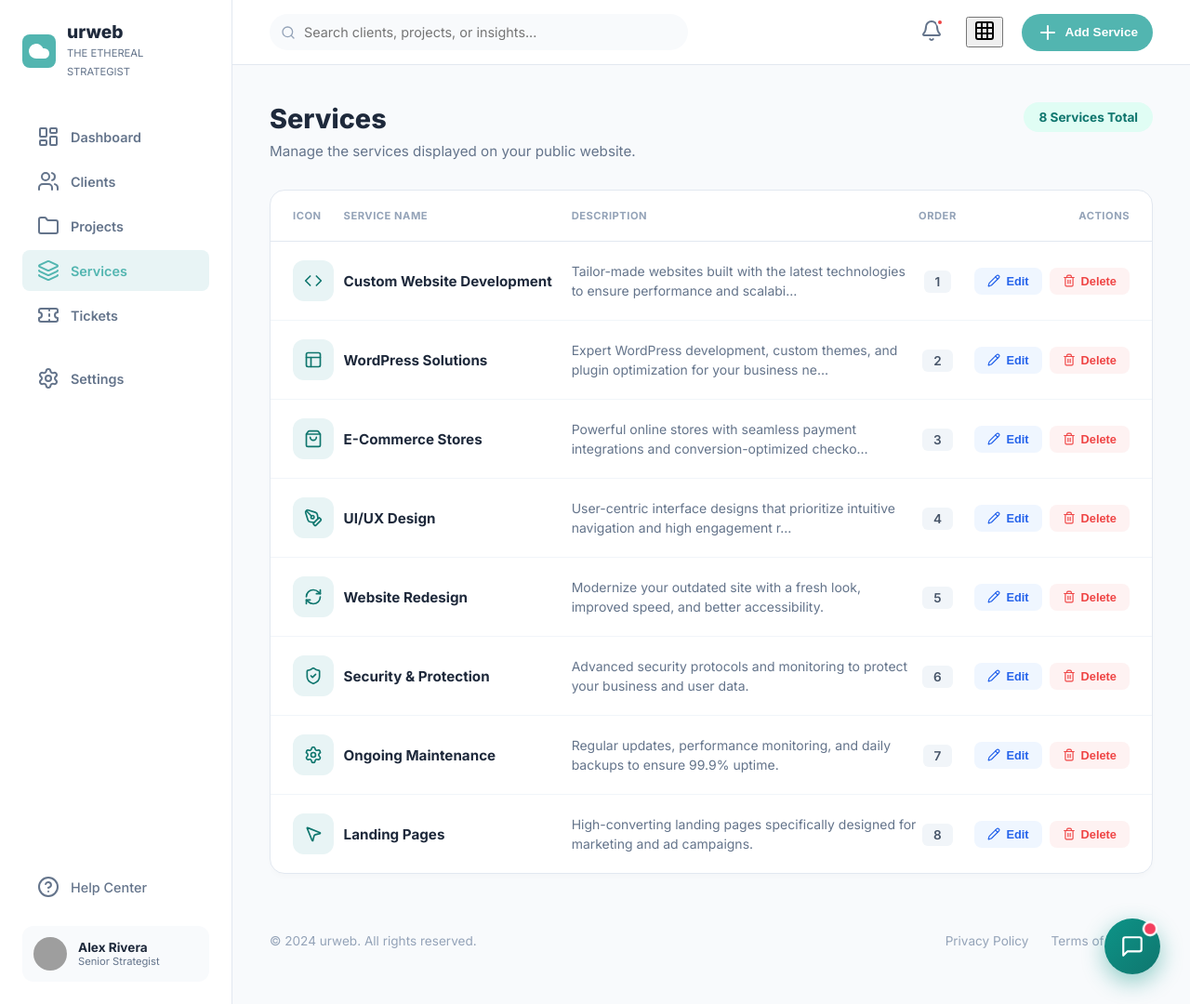
After one commit to Saiful-Haque/urweb, a Django app: page /dashboard/services/ in a window 1280 px wide. The commit adds this page. Shown: the whole page at 93% size. Run offline with Django 5.2, Linux system fonts and the light colour scheme; a user stored in the database is signed in; data comes from the database, SQL or seed files in the repository; grey boxes are pictures that could not be loaded.

Commit message:
feat: Phase 1 - Services Manager with Add/Edit/Delete CRUD UI

```diff
--- a/core/forms.py
+++ b/core/forms.py
@@ -1,5 +1,17 @@
 from django import forms
-from .models import ContactMessage, Client, Project
+from .models import ContactMessage, Client, Project, Service
+
+class ServiceForm(forms.ModelForm):
+    class Meta:
+        model = Service
+        fields = ['title', 'description', 'icon_name', 'order']
+        widgets = {
+            'title': forms.TextInput(attrs={'class': 'form-control', 'required': True, 'placeholder': 'e.g. Web Development'}),
+            'description': forms.Textarea(attrs={'class': 'form-control', 'rows': 3, 'placeholder': 'Brief description of this service...'}),
+            'icon_name': forms.TextInput(attrs={'class': 'form-control', 'placeholder': "e.g. 'code-2' (Lucide icon name)"}),
+            'order': forms.NumberInput(attrs={'class': 'form-control', 'min': 0}),
+        }
+
 
 class ContactForm(forms.ModelForm):
     class Meta:
--- a/core/templates/core/admin_base.html
+++ b/core/templates/core/admin_base.html
@@ -47,6 +47,9 @@
             </a>
             <a href="{% url 'core:projects' %}" class="nav-item {% if active_tab == 'projects' %}active{% endif %}">
                 <i data-lucide="folder"></i> Projects
+            </a>
+            <a href="{% url 'core:services_manager' %}" class="nav-item {% if active_tab == 'services' %}active{% endif %}">
+                <i data-lucide="layers"></i> Services
             </a>
             <a href="#" class="nav-item {% if active_tab == 'tickets' %}active{% endif %}">
                 <i data-lucide="ticket"></i> Tickets
--- /dev/null
+++ b/core/templates/core/services_manager.html
@@ -0,0 +1,263 @@
+{% extends "core/admin_base.html" %}
+
+{% block title %}Services Manager | urweb{% endblock %}
+
+{% block topbar_action %}
+<button class="btn btn-primary topbar-btn" onclick="openAddModal()">
+    <i data-lucide="plus"></i> Add Service
+</button>
+{% endblock %}
+
+{% block admin_content %}
+
+<!-- Toast Messages -->
+{% if messages %}
+<div id="toast-container" style="position: fixed; top: 24px; right: 32px; z-index: 10000; display: flex; flex-direction: column; gap: 10px;">
+    {% for msg in messages %}
+    <div class="toast-msg toast-{{ msg.tags }}" style="
+        background: {% if 'success' in msg.tags %}#ECFDF5; border-left: 4px solid #10B981; color: #065F46;
+        {% else %}#FEF2F2; border-left: 4px solid #EF4444; color: #991B1B;{% endif %}
+        padding: 14px 20px; border-radius: 10px; font-weight: 600; font-size: 0.9rem;
+        box-shadow: 0 4px 20px rgba(0,0,0,0.1); min-width: 280px;
+        animation: slideInRight 0.3s ease;
+    ">
+        {{ msg }}
+    </div>
+    {% endfor %}
+</div>
+<style>
+@keyframes slideInRight {
+    from { transform: translateX(40px); opacity: 0; }
+    to   { transform: translateX(0); opacity: 1; }
+}
+</style>
+<script>
+setTimeout(() => {
+    const c = document.getElementById('toast-container');
+    if (c) c.style.transition = '0.4s', c.style.opacity = '0', setTimeout(() => c.remove(), 400);
+}, 3500);
+</script>
+{% endif %}
+
+<!-- Header -->
+<div class="content-header" style="display: flex; justify-content: space-between; align-items: flex-start; margin-bottom: 32px;">
+    <div>
+        <h1 style="font-size: 1.8rem; margin: 0 0 8px 0; font-weight: 800;">Services</h1>
+        <p style="color: var(--text-muted); margin: 0; font-size: 0.95rem;">Manage the services displayed on your public website.</p>
+    </div>
+    <div style="display: flex; align-items: center; gap: 12px;">
+        <div style="background: #E0FDF4; color: #0F766E; font-size: 0.85rem; font-weight: 700; padding: 8px 16px; border-radius: 20px;">
+            {{ services.count }} Service{{ services.count|pluralize }} Total
+        </div>
+    </div>
+</div>
+
+<!-- Services Table -->
+<div class="dashboard-panel" style="padding: 0; overflow: hidden;">
+    <table class="status-table" style="width: 100%; border-collapse: collapse;">
+        <thead>
+            <tr>
+                <th style="padding: 20px 24px;">ICON</th>
+                <th style="padding: 20px 0;">SERVICE NAME</th>
+                <th style="padding: 20px 0;">DESCRIPTION</th>
+                <th style="padding: 20px 0; text-align: center;">ORDER</th>
+                <th style="padding: 20px 24px 20px 0; text-align: right;">ACTIONS</th>
+            </tr>
+        </thead>
+        <tbody>
+            {% for service in services %}
+            <tr style="border-top: 1px solid #F1F5F9;">
+                <td style="padding-left: 24px; width: 72px;">
+                    <div style="width: 44px; height: 44px; background: #E8F4F5; border-radius: 12px; display: flex; align-items: center; justify-content: center; color: #0F766E;">
+                        <i data-lucide="{{ service.icon_name }}" style="width: 20px; height: 20px;"></i>
+                    </div>
+                </td>
+                <td style="padding: 20px 0;">
+                    <span style="font-weight: 700; font-size: 0.95rem; color: #1E293B;">{{ service.title }}</span>
+                </td>
+                <td style="padding: 20px 0; max-width: 340px;">
+                    <span style="color: #64748B; font-size: 0.875rem; line-height: 1.5;">
+                        {{ service.description|truncatechars:90 }}
+                    </span>
+                </td>
+                <td style="text-align: center; padding: 20px 0;">
+                    <span style="background: #F1F5F9; color: #475569; border-radius: 6px; padding: 4px 12px; font-weight: 600; font-size: 0.85rem;">
+                        {{ service.order }}
+                    </span>
+                </td>
+                <td style="text-align: right; padding-right: 24px;">
+                    <div style="display: flex; gap: 8px; justify-content: flex-end;">
+                        <!-- Edit Button -->
+                        <button
+                            onclick="openEditModal({{ service.pk }}, '{{ service.title|escapejs }}', `{{ service.description|escapejs }}`, '{{ service.icon_name|escapejs }}', {{ service.order }})"
+                            style="background: #EFF6FF; border: none; color: #2563EB; border-radius: 8px; padding: 7px 14px; font-size: 0.8rem; font-weight: 600; cursor: pointer; display: flex; align-items: center; gap: 6px; transition: 0.2s;"
+                            onmouseover="this.style.background='#2563EB'; this.style.color='white';"
+                            onmouseout="this.style.background='#EFF6FF'; this.style.color='#2563EB';"
+                        >
+                            <i data-lucide="pencil" style="width: 14px; height: 14px;"></i> Edit
+                        </button>
+                        <!-- Delete Button -->
+                        <button
+                            onclick="confirmDelete({{ service.pk }}, '{{ service.title|escapejs }}')"
+                            style="background: #FEF2F2; border: none; color: #EF4444; border-radius: 8px; padding: 7px 14px; font-size: 0.8rem; font-weight: 600; cursor: pointer; display: flex; align-items: center; gap: 6px; transition: 0.2s;"
+                            onmouseover="this.style.background='#EF4444'; this.style.color='white';"
+                            onmouseout="this.style.background='#FEF2F2'; this.style.color='#EF4444';"
+                        >
+                            <i data-lucide="trash-2" style="width: 14px; height: 14px;"></i> Delete
+                        </button>
+                    </div>
+                </td>
+            </tr>
+            {% empty %}
+            <tr>
+                <td colspan="5" style="text-align: center; padding: 60px 24px; color: #94A3B8;">
+                    <i data-lucide="layers" style="width: 40px; height: 40px; margin-bottom: 12px; display: block; margin-left: auto; margin-right: auto;"></i>
+                    No services yet. Click <strong>+ Add Service</strong> to create the first one.
+                </td>
+            </tr>
+            {% endfor %}
+        </tbody>
+    </table>
+</div>
+
+<!-- SaaS Footer -->
+<div style="display: flex; justify-content: space-between; align-items: center; padding: 40px 0 20px 0;">
+    <span style="font-size: 0.85rem; color: #94A3B8;">&copy; 2024 urweb. All rights reserved.</span>
+    <div style="display: flex; gap: 24px;">
+        <a href="#" style="font-size: 0.85rem; color: #94A3B8; text-decoration: none;">Privacy Policy</a>
+        <a href="#" style="font-size: 0.85rem; color: #94A3B8; text-decoration: none;">Terms of Service</a>
+    </div>
+</div>
+
+<!-- ═══════════════ ADD SERVICE MODAL ═══════════════ -->
+<dialog id="addServiceModal" class="admin-modal">
+    <div class="modal-content">
+        <div class="modal-header">
+            <div style="display: flex; align-items: center; gap: 12px;">
+                <div style="width: 36px; height: 36px; background: #E8F4F5; border-radius: 10px; display: flex; align-items: center; justify-content: center; color: #0F766E;">
+                    <i data-lucide="plus-circle" style="width: 18px; height: 18px;"></i>
+                </div>
+                <h2>Add New Service</h2>
+            </div>
+            <button onclick="document.getElementById('addServiceModal').close()">
+                <i data-lucide="x"></i>
+            </button>
+        </div>
+        <form action="{% url 'core:service_add' %}" method="POST">
+            {% csrf_token %}
+            <div class="form-body">
+                {{ form.as_p }}
+            </div>
+            <div class="modal-footer">
+                <button type="button" class="btn" style="background: white; border: 1px solid #E2E8F0; padding: 10px 20px; border-radius: 8px; font-weight: 600; cursor: pointer;"
+                    onclick="document.getElementById('addServiceModal').close()">Cancel</button>
+                <button type="submit" class="btn btn-primary">
+                    <i data-lucide="save" style="width: 16px; height: 16px;"></i> Save Service
+                </button>
+            </div>
+        </form>
+    </div>
+</dialog>
+
+<!-- ═══════════════ EDIT SERVICE MODAL ═══════════════ -->
+<dialog id="editServiceModal" class="admin-modal">
+    <div class="modal-content">
+        <div class="modal-header">
+            <div style="display: flex; align-items: center; gap: 12px;">
+                <div style="width: 36px; height: 36px; background: #EFF6FF; border-radius: 10px; display: flex; align-items: center; justify-content: center; color: #2563EB;">
+                    <i data-lucide="pencil" style="width: 18px; height: 18px;"></i>
+                </div>
+                <h2>Edit Service</h2>
+            </div>
+            <button onclick="document.getElementById('editServiceModal').close()">
+                <i data-lucide="x"></i>
+            </button>
+        </div>
+        <form id="editServiceForm" method="POST">
+            {% csrf_token %}
+            <div class="form-body">
+                <p>
+                    <label>Service Name</label>
+                    <input type="text" name="title" id="edit-title" class="form-control" required>
+                </p>
+                <p>
+                    <label>Description</label>
+                    <textarea name="description" id="edit-description" class="form-control" rows="3"></textarea>
+                </p>
+                <p>
+                    <label>Icon Name <span style="color:#94A3B8; font-weight:400;">(Lucide icon, e.g. code-2)</span></label>
+                    <input type="text" name="icon_name" id="edit-icon" class="form-control">
+                </p>
+                <p>
+                    <label>Display Order</label>
+                    <input type="number" name="order" id="edit-order" class="form-control" min="0">
+                </p>
+            </div>
+            <div class="modal-footer">
+                <button type="button" class="btn" style="background: white; border: 1px solid #E2E8F0; padding: 10px 20px; border-radius: 8px; font-weight: 600; cursor: pointer;"
+                    onclick="document.getElementById('editServiceModal').close()">Cancel</button>
+                <button type="submit" class="btn btn-primary" style="background: #2563EB;">
+                    <i data-lucide="check" style="width: 16px; height: 16px;"></i> Update Service
+                </button>
+            </div>
+        </form>
+    </div>
+</dialog>
+
+<!-- ═══════════════ DELETE CONFIRM MODAL ═══════════════ -->
+<dialog id="deleteServiceModal" class="admin-modal">
+    <div class="modal-content">
+        <div class="modal-header">
+            <div style="display: flex; align-items: center; gap: 12px;">
+                <div style="width: 36px; height: 36px; background: #FEF2F2; border-radius: 10px; display: flex; align-items: center; justify-content: center; color: #EF4444;">
+                    <i data-lucide="alert-triangle" style="width: 18px; height: 18px;"></i>
+                </div>
+                <h2>Delete Service</h2>
+            </div>
+            <button onclick="document.getElementById('deleteServiceModal').close()"><i data-lucide="x"></i></button>
+        </div>
+        <div class="form-body" style="padding-top: 20px;">
+            <p style="color: #475569; font-size: 0.95rem; margin: 0; line-height: 1.6;">
+                Are you sure you want to delete <strong id="delete-service-name" style="color: #EF4444;"></strong>?<br>
+                <span style="color: #94A3B8; font-size: 0.85rem;">This action cannot be undone.</span>
+            </p>
+        </div>
+        <form id="deleteServiceForm" method="POST">
+            {% csrf_token %}
+            <div class="modal-footer">
+                <button type="button" class="btn" style="background: white; border: 1px solid #E2E8F0; padding: 10px 20px; border-radius: 8px; font-weight: 600; cursor: pointer;"
+                    onclick="document.getElementById('deleteServiceModal').close()">Cancel</button>
+                <button type="submit" class="btn" style="background: #EF4444; color: white; padding: 10px 20px; border-radius: 8px; border: none; font-weight: 600; cursor: pointer;">
+                    <i data-lucide="trash-2" style="width: 16px; height: 16px;"></i> Yes, Delete
+                </button>
+            </div>
+        </form>
+    </div>
+</dialog>
+
+{% endblock %}
+
+{% block extra_scripts %}
+<script>
+function openAddModal() {
+    document.getElementById('addServiceModal').showModal();
+}
+
+function openEditModal(pk, title, description, icon, order) {
+    document.getElementById('edit-title').value       = title;
+    document.getElementById('edit-description').value = description;
+    document.getElementById('edit-icon').value        = icon;
+    document.getElementById('edit-order').value       = order;
+    document.getElementById('editServiceForm').action = `/dashboard/services/${pk}/edit/`;
+    document.getElementById('editServiceModal').showModal();
+    lucide.createIcons();
+}
+
+function confirmDelete(pk, name) {
+    document.getElementById('delete-service-name').textContent = name;
+    document.getElementById('deleteServiceForm').action = `/dashboard/services/${pk}/delete/`;
+    document.getElementById('deleteServiceModal').showModal();
+    lucide.createIcons();
+}
+</script>
+{% endblock %}
--- a/core/urls.py
+++ b/core/urls.py
@@ -15,4 +15,8 @@ urlpatterns = [
     path('dashboard/projects/', views.projects_view, name='projects'),
     path('dashboard/add-client/', views.add_client, name='add_client'),
     path('dashboard/add-project/', views.add_project, name='add_project'),
+    path('dashboard/services/', views.services_manager, name='services_manager'),
+    path('dashboard/services/add/', views.service_add, name='service_add'),
+    path('dashboard/services/<int:pk>/edit/', views.service_edit, name='service_edit'),
+    path('dashboard/services/<int:pk>/delete/', views.service_delete, name='service_delete'),
 ]
--- a/core/views.py
+++ b/core/views.py
@@ -1,10 +1,10 @@
-from django.shortcuts import render, redirect
+from django.shortcuts import render, redirect, get_object_or_404
 from django.contrib import messages
 from django.contrib.auth.decorators import login_required
 from django.core.mail import send_mail
 from django.template.loader import render_to_string
 from django.conf import settings
-from .forms import ContactForm, ClientForm, ProjectForm
+from .forms import ContactForm, ClientForm, ProjectForm, ServiceForm
 from .models import Service, Project, Testimonial, Client
 
 # Create your views here.
@@ -122,3 +122,45 @@ def add_project(request):
         else:
             messages.error(request, 'Failed to add project. Please check the form.')
     return redirect('core:projects')
+
+# ─── Services CRUD ──────────────────────────────────────────────
+@login_required
+def services_manager(request):
+    all_services = Service.objects.all().order_by('order')
+    form = ServiceForm()
+    return render(request, 'core/services_manager.html', {
+        'active_tab': 'services',
+        'services': all_services,
+        'form': form,
+    })
+
+@login_required
+def service_add(request):
+    if request.method == 'POST':
+        form = ServiceForm(request.POST)
+        if form.is_valid():
+            form.save()
+            messages.success(request, 'Service added successfully.')
+        else:
+            messages.error(request, 'Failed to add service.')
+    return redirect('core:services_manager')
+
+@login_required
+def service_edit(request, pk):
+    service = get_object_or_404(Service, pk=pk)
+    if request.method == 'POST':
+        form = ServiceForm(request.POST, instance=service)
+        if form.is_valid():
+            form.save()
+            messages.success(request, 'Service updated successfully.')
+        else:
+            messages.error(request, 'Failed to update service.')
+    return redirect('core:services_manager')
+
+@login_required
+def service_delete(request, pk):
+    service = get_object_or_404(Service, pk=pk)
+    if request.method == 'POST':
+        service.delete()
+        messages.success(request, f'Service "{service.title}" deleted.')
+    return redirect('core:services_manager')
```
